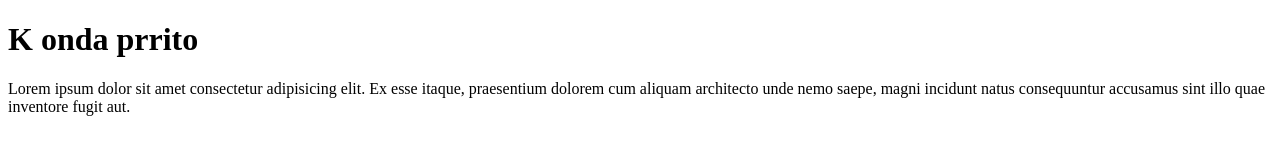
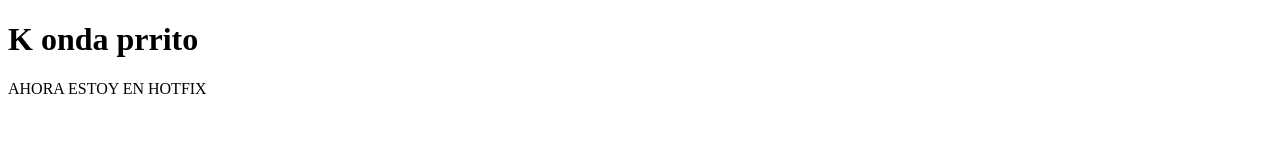
Before and after one commit to loweffort-alt/course-git, a plain HTML site: page index.html in a window 1280 px wide. Drawn offline with Linux system fonts and the light colour scheme.

Commit message:
problem fixed like a boss

```diff
--- a/index.html
+++ b/index.html
@@ -9,7 +9,7 @@
 </head>
 <body>
     <h1>K onda prrito</h1>
-    <p>Lorem ipsum dolor sit amet consectetur adipisicing elit. Ex esse itaque, praesentium dolorem cum aliquam architecto unde nemo saepe, magni incidunt natus consequuntur accusamus sint illo quae inventore fugit aut.</p>
+    <p>AHORA ESTOY EN HOTFIX</p>
     <script src="app.js"></script>
 </body>
 
```
